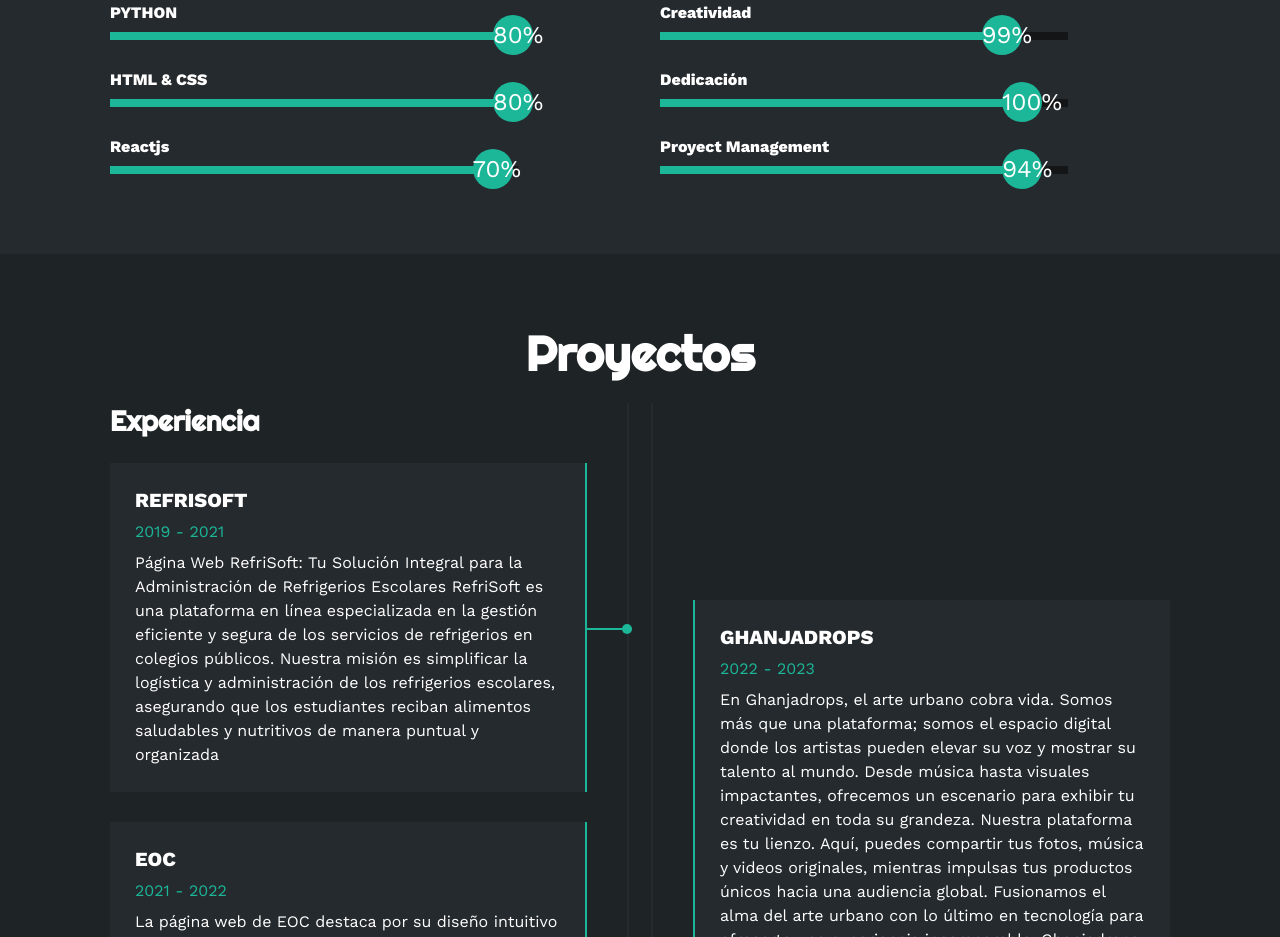
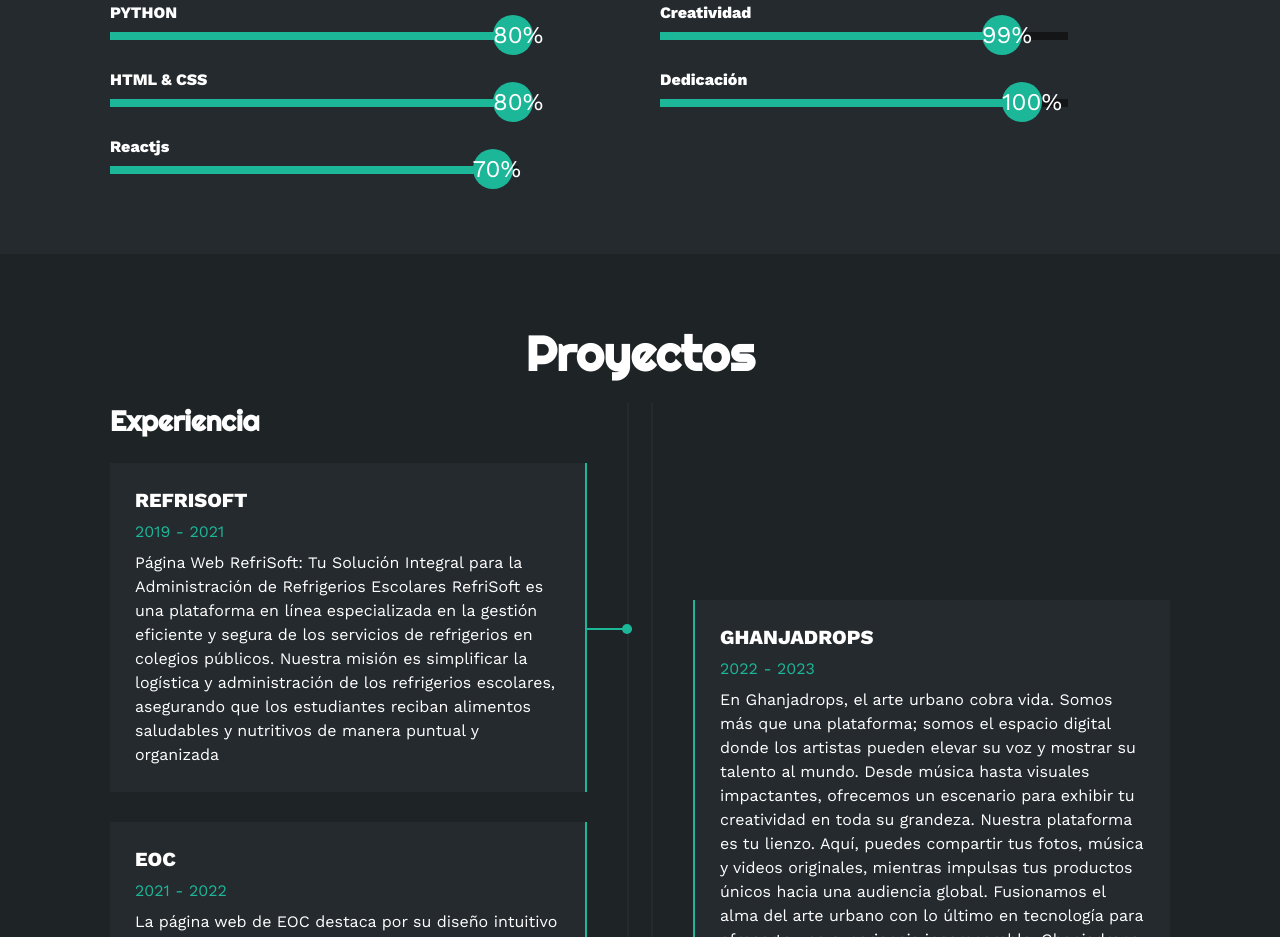
Before and after one commit to JohanMonsalveAbello/JOHANMONSALVE, a plain HTML site: page index.html in a window 1280 px wide. Shown: the part 1776-2713 px from the top of the page. Drawn offline with nearby package versions, Linux system fonts and the light colour scheme; a script that the page names is missing.

Commit message:
Remove Project Management skill section
Removed Project Management skill section from the HTML.

```diff
--- a/index.html
+++ b/index.html
@@ -214,13 +214,7 @@
                             </div>
                         </div>
                     </div>
-                    <div class="skill">
-                        <span>Proyect Management</span>
-                        <div class="barra-skill">
-                            <div class="progreso">
-                                <span>94%</span>
-                            </div>
-                        </div>
+
                     </div>
                 </div>
             </div>
```
